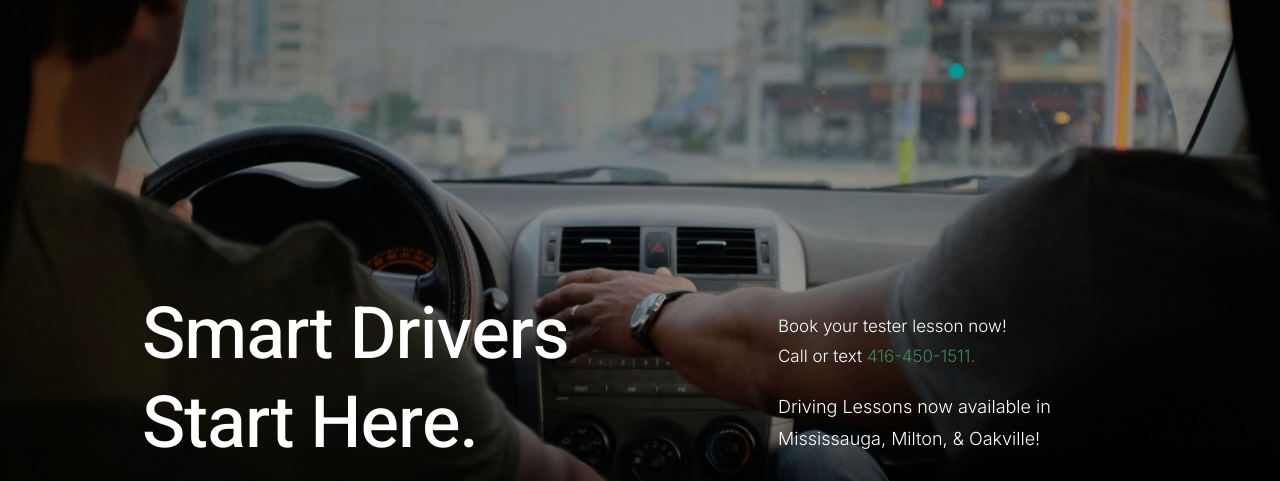
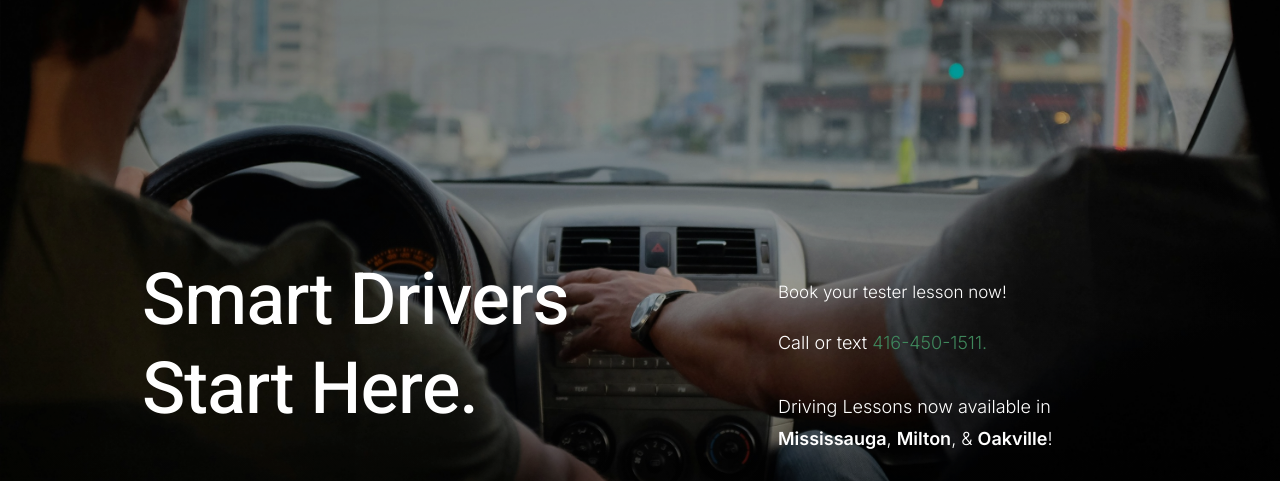
Before and after one commit to veep550/topgear, a plain HTML site: page index.html in a window 1280 px wide. Shown: the part 125-606 px from the top of the page. Drawn offline with Linux system fonts and the light colour scheme.

Commit message:
text changes

```diff
--- a/index.html
+++ b/index.html
@@ -99,11 +99,14 @@
                         </div>
                         <div class="s-intro__content-right">
                                 <p class="s-intro__content-desc body-text-2">
-                                Book your tester lesson now!<br>  Call or text <a href="tel:4164501511">416-450-1511.</a>
+                                Book your tester lesson now!
+                                </p>
+                                <p>Call or text <a href="tel:4164501511">416-450-1511.</a>
                                 </p>
                                 <p>
-                                    Driving Lessons now available in Mississauga, Milton, & Oakville!
+                                Driving Lessons now available in <strong>Mississauga</strong>, <strong>Milton</strong>, & <strong>Oakville</strong>!
                                 </p>
+
 
                                 <div class="s-intro__content-buttons">
                                     <a href="#download" class="btn btn--primary s-intro__content-btn smoothscroll">Book A Lesson</a>
```
